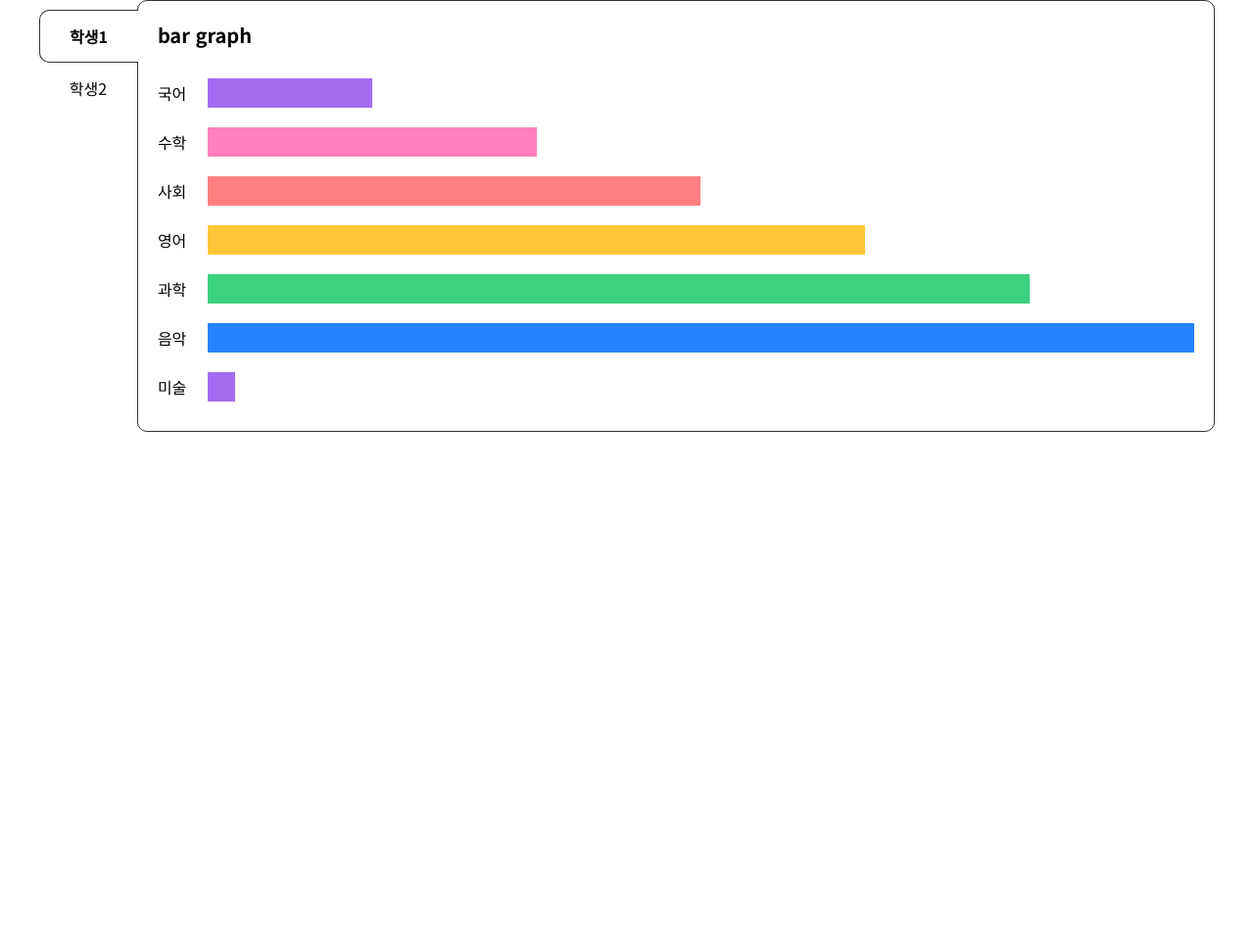
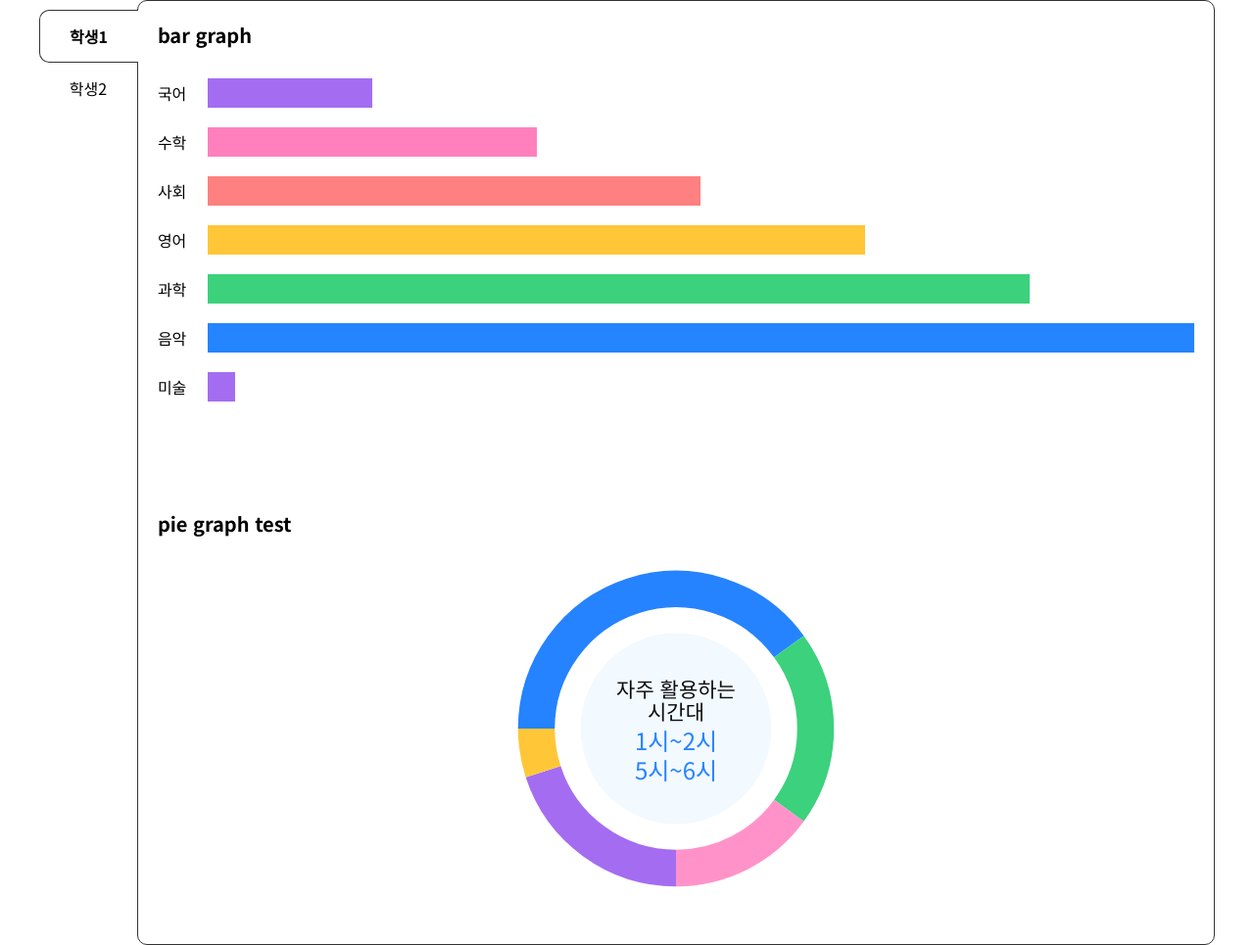
Before and after one commit to zxxmin/chart_conquest, a plain HTML site: page index.html in a window 1280 px wide. Shown: the whole page at 98% size. Before the commit the page ends 800 px from the top, so only its background shows below. Drawn offline with Linux system fonts and the light colour scheme.

Commit message:
feat: pie graph 완성

```diff
--- a/index.html
+++ b/index.html
@@ -27,6 +27,11 @@
                     </div>
                 </div>
             </article>
+
+            <article class="pieGraphWrap">
+                <h1>pie graph test</h1>
+                <div class="pieGraph"></div>
+            </article>
         </section>
     </div>
 </body>
--- a/js/chart.js
+++ b/js/chart.js
@@ -44,6 +44,8 @@ class drawChart {
 
         this.barGraphWrap = document.querySelector('.barGraphWrap');
         this.barGraph = this.barGraphWrap.querySelector('ul.barGraph');
+
+        this.pieGraph = document.querySelector('article.pieGraphWrap > .pieGraph');
 
         this.createList();
     }
@@ -113,8 +115,98 @@ class drawChart {
         }
     }
 
+    drawPieGraph () {
+        const svgW = 400;
+        const svgH = 260;
+        const gageW = 190;
+        const svg = document.createElementNS(svgNS, 'svg');
+        svg.setAttributeNS(null, 'viewBox', `0 0 ${svgW} ${svgH}`);
+        this.pieGraph.append(svg);
+
+        const x = svgW / 2,
+              y = svgH / 2,
+              cy = (svgH - gageW) / 2;
+
+        // inner pie graph
+        const time = document.createElementNS(svgNS, 'g');
+        time.classList.add('time');
+        svg.append(time);
+        const timgCon = document.createElementNS(svgNS, 'circle');
+        timgCon.setAttribute("cx", x);
+        timgCon.setAttribute("cy", y);
+        timgCon.setAttribute("r", 65);
+        time.append(timgCon);
+
+        // 글자넣기
+        const freTime = Object.values(this.userData.frequentlyTime);
+
+        const makeTxt = (num, time1, time2) => {
+            const timeT1 = createSvgText(x, y - num, 'timeT', `자주 활용하는`);
+            const timeT2 = createSvgText(x, y - num + 15, 'timeT', `시간대`);
+            time.append(timeT1);
+            time.append(timeT2);
+
+            if(freTime.length === 2) {
+                const timeTxt1 = createSvgText(x, y + 10, 'timeTxt', time1);
+                const timeTxt2 = createSvgText(x, y + 10 + 20, 'timeTxt', time2);
+                time.append(timeTxt1);
+                time.append(timeTxt2);
+            } else {
+                const timeTxt1 = createSvgText(x, y + 20, 'timeTxt', time1);
+                time.append(timeTxt1);
+            }
+        }
+
+        if (freTime.length === 2) {
+            const fretime1 = Object.values(freTime[0]);
+            const jointime1 = fretime1.join('');
+            const fretime2 = Object.values(freTime[1]);
+            const jointime2 = fretime2.join('');
+            makeTxt(25, jointime1, jointime2);
+
+        } else if (freTime.length === 1) {
+            const fretime1 = Object.values(freTime[0]);
+            const jointime1 = fretime1.join('');
+            makeTxt(15, jointime1);
+
+        } else if (freTime.length === 0) {
+            makeTxt(15, `없음`);
+        }
+
+
+        // outer pie graph
+        this.userData.utilization.forEach(v => {
+            const g = document.createElementNS(svgNS, 'g');
+            g.classList.add(v.cls);
+            svg.append(g);
+            const r = gageW / 2,
+                t1 = v.st + 180,
+                t2 = v.et + 180;
+
+            const gage = document.createElementNS(svgNS, 'path');
+            gage.classList.add('gage');
+            gage.setAttribute("d",describeArc(x, y, r, t1, t2));
+            g.append(gage);
+        })
+
+    }
+
     drawContent () {
         this.drawBar();
+
+        // pie graph
+        this.pieGraph.innerHTML = '';
+
+        let st = 90;
+
+        for(let i = 0; i< this.userData.utilization.length; i++) {
+            this.userData.utilization[i].cls = this.userData.utilization[i].id;
+            this.userData.utilization[i].st = st;
+            this.userData.utilization[i].et = st + this.userData.utilization[i].ratio / 100 * 360;
+            st = this.userData.utilization[i].et;
+        }
+
+        this.drawPieGraph();
     }
 
 }
--- a/js/data.js
+++ b/js/data.js
@@ -38,7 +38,32 @@ const DATA = [
                 courseNm: "미술",
                 score: 10,
             },
-        ]
+        ],
+        frequentlyTime: [
+            '1시~2시',
+            '5시~6시'
+        ],
+        utilization: [{
+            name: '톡톡클래스',
+            id: 'toktokclass',
+            ratio: 40
+        }, {
+            name: "톡톡콘텐츠",
+            id: "contents",
+            ratio: 20
+        }, {
+            name: "톡톡교과서",
+            id: "textbook",
+            ratio: 15
+        }, {
+            name: "톡톡AI학습",
+            id: "aiLearning",
+            ratio: 20
+        }, {
+            name: "AI도움쌤",
+            id: "mento",
+            ratio: 5
+        }],
     },
     {
         name: '학생2',
@@ -79,6 +104,31 @@ const DATA = [
                 courseNm: "미술",
                 score: 10,
             },
-        ]
+        ],
+        frequentlyTime: [
+            '10시~11시',
+            '3시~4시'
+        ],
+        utilization: [{
+            name: '톡톡클래스',
+            id: 'toktokclass',
+            ratio: 40
+        }, {
+            name: "톡톡콘텐츠",
+            id: "contents",
+            ratio: 20
+        }, {
+            name: "톡톡교과서",
+            id: "textbook",
+            ratio: 15
+        }, {
+            name: "톡톡AI학습",
+            id: "aiLearning",
+            ratio: 20
+        }, {
+            name: "AI도움쌤",
+            id: "mento",
+            ratio: 5
+        }],
     }
 ]
```
